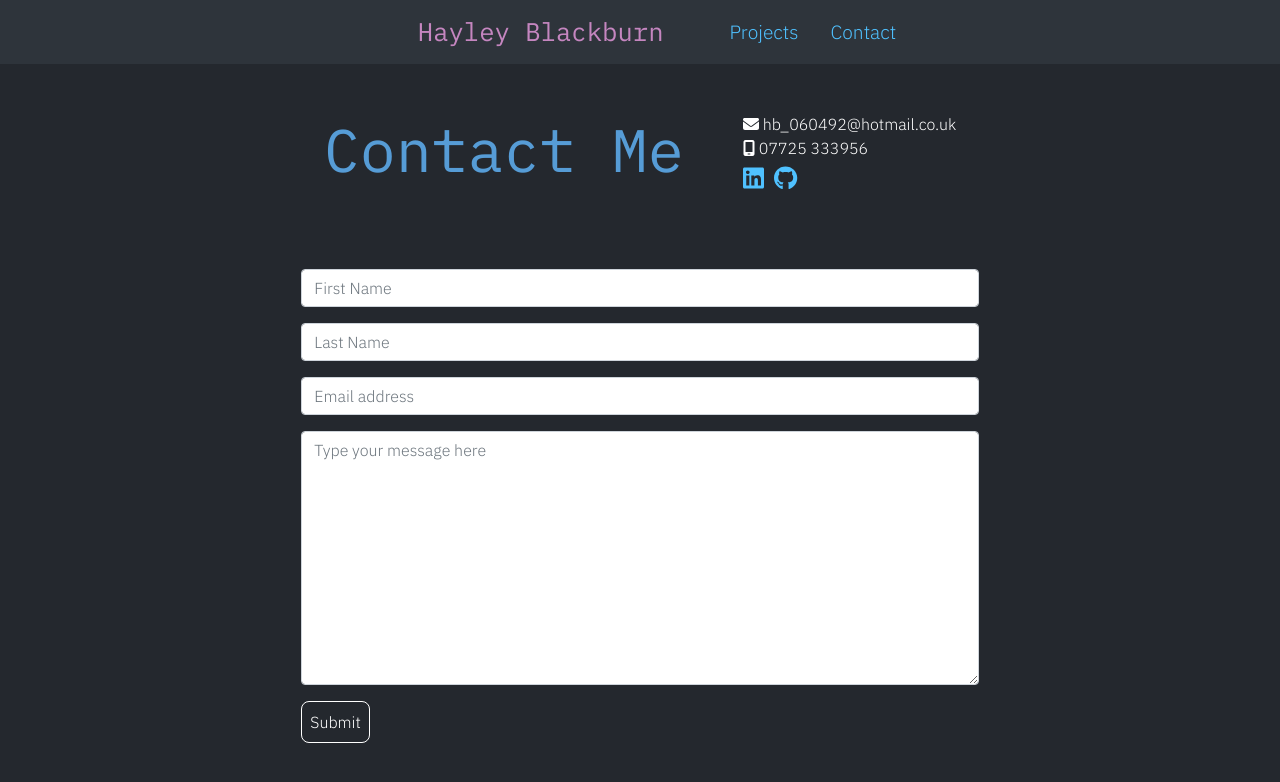
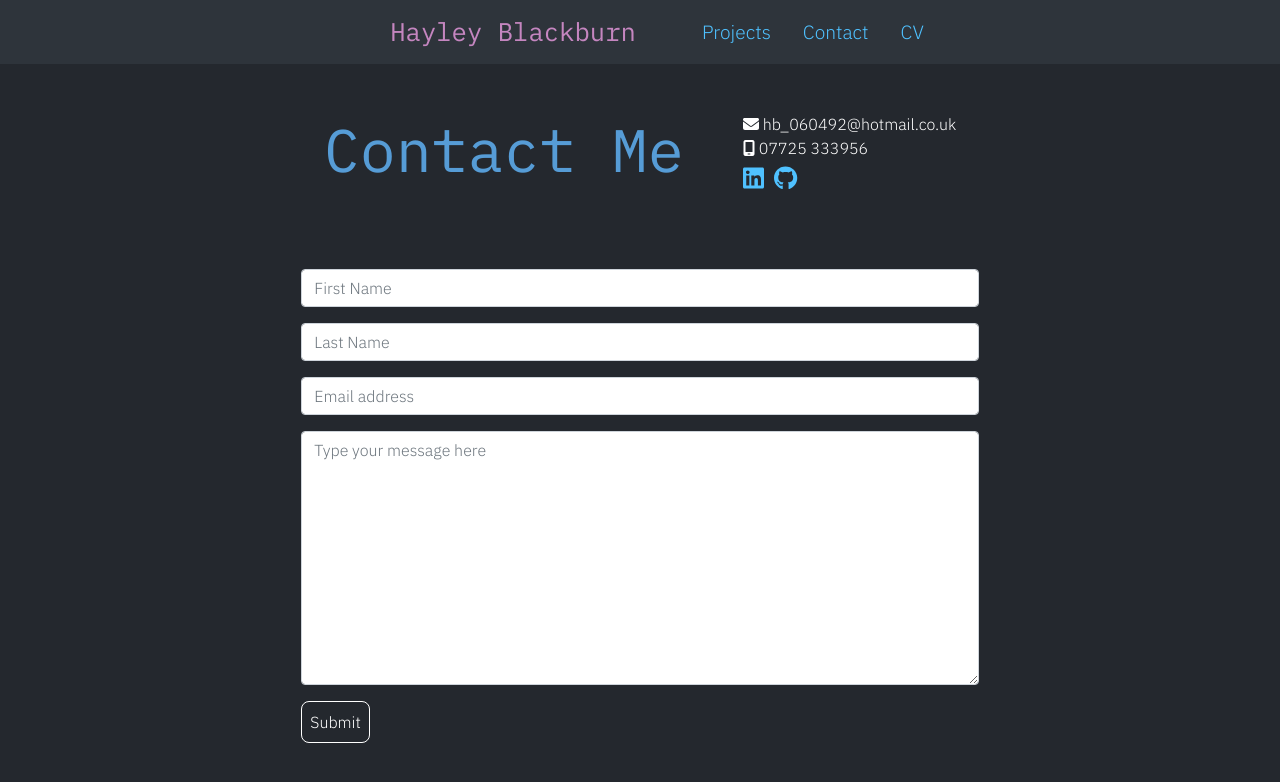
Before and after one commit to codenamehaylz/react-portfolio, a React (Create React App) app: page /contact in a window 1280 px wide. Shown: the top 782 px of the page. Built offline with nearby package versions, Linux system fonts and the light colour scheme.

Commit message:
added CV pdf, contact form validation

```diff
--- a/public/index.html
+++ b/public/index.html
@@ -11,7 +11,7 @@
     />
     <link rel="apple-touch-icon" href="%PUBLIC_URL%/logo192.png" />
     <link rel="stylesheet" href="https://cdn.jsdelivr.net/npm/bootstrap@5.1.3/dist/css/bootstrap.min.css" integrity="sha384-1BmE4kWBq78iYhFldvKuhfTAU6auU8tT94WrHftjDbrCEXSU1oBoqyl2QvZ6jIW3" crossorigin="anonymous">
-    <link rel="stylesheet" href="style.css" />
+
     <!--Link to google fonts used-->
     <link rel="preconnect" href="https://fonts.googleapis.com">
     <link rel="preconnect" href="https://fonts.gstatic.com" crossorigin>
--- a/src/components/Contact.js
+++ b/src/components/Contact.js
@@ -4,10 +4,10 @@ import { FontAwesomeIcon } from '@fortawesome/react-fontawesome'
 import { faEnvelope, faMobileScreen } from '@fortawesome/free-solid-svg-icons';
 import { faGithub, faLinkedin } from '@fortawesome/free-brands-svg-icons';
 
-
 function Contact() {
-  // creates a state for the contact form submission
+  // creates valiation states for the contact form submission
   const [success, setSuccess] = useState(false);
+  const [fail, setFail] = useState(false);
   // creates a state for the data within the contact form
   const [formData, setFormData] = useState({
     firstName: "",
@@ -19,6 +19,15 @@ function Contact() {
 
   // Function for submitting form data to an email address using Web3Forms API
   const formSubmit = (event) => {
+    if (!formData.firstName || !formData.lastName || !formData.email || !formData.message) {
+      event.preventDefault()
+      setFail(true);
+      setTimeout(() => {
+        setFail(false);
+      }, 4000);
+      return;
+    } else {
+
       event.preventDefault()
       const json = JSON.stringify(formData);
 
@@ -45,7 +54,7 @@ function Contact() {
           }, 4000);
         })
         .catch(error => console.log(error));
-
+    }
   }
 
   // Function for updating the formData state when user types into the form
@@ -125,7 +134,8 @@ function Contact() {
           <button type="submit">Submit</button>
           </div>
 
-          {success && <p>Message Sent!</p>}
+          {success && <p className="text-center fs-5">Message Sent!</p>}
+          {fail && <p className="text-center fs-5" style={{color: '#de4747'}}>Please fill in all fields</p>}
         </form>
         </div>
       </div>
--- a/src/components/Header.js
+++ b/src/components/Header.js
@@ -1,5 +1,6 @@
 import React from 'react';
 import { NavLink } from 'react-router-dom';
+import cv from '../docs/HayleyBlackburnCV.pdf';
 
 function Header() {
     return (
@@ -25,6 +26,13 @@ function Header() {
                         Contact
                     </NavLink>
                 </li>
+
+                <li className="nav-item">
+                    <a href={cv}
+                    className="nav-link">
+                        CV
+                    </a>
+                </li>
             </ul>
 
         </nav>
--- a/src/index.js
+++ b/src/index.js
@@ -1,6 +1,7 @@
 import React from 'react';
 import ReactDOM from 'react-dom/client';
 import App from './App';
+import './index.css';
 
 
 const root = ReactDOM.createRoot(document.getElementById('root'));
```
Also changed, not shown: src/index.css (renamed from public/style.css), 1 other file (tests, documents, lock files or other folders). Lines whose indentation alone changed are shown as unchanged.
